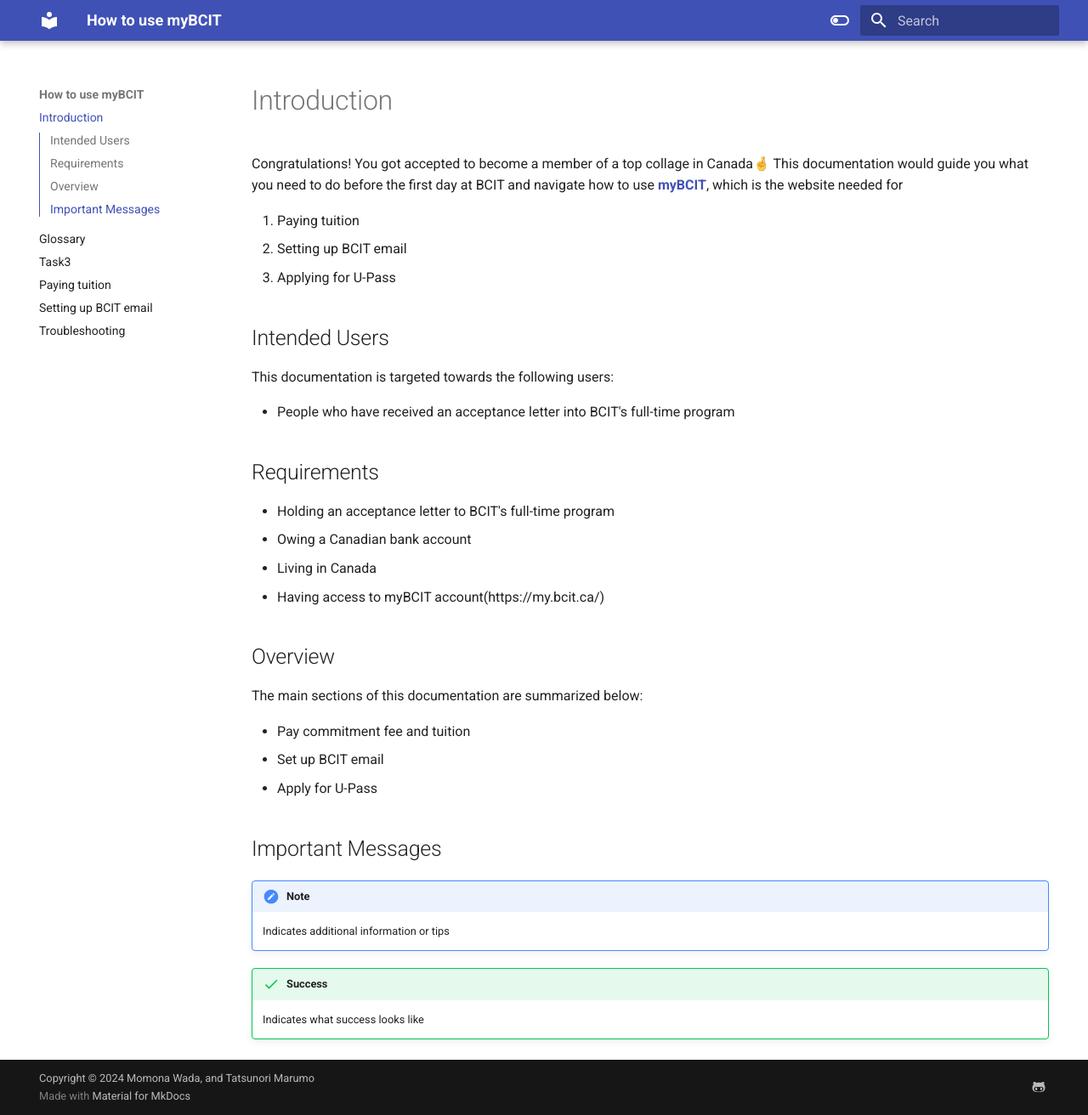
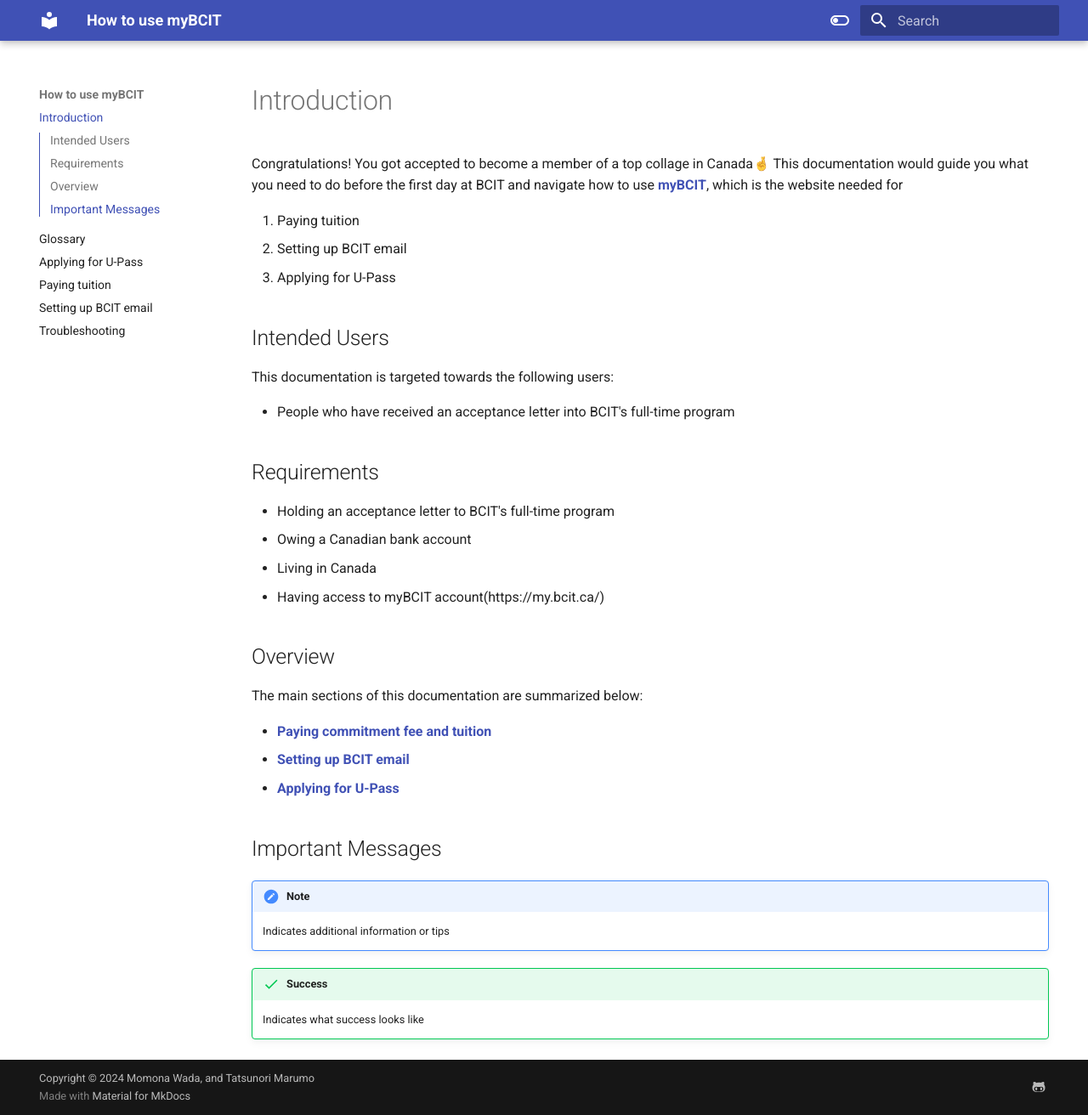
Before and after one commit to TatsunoriMarumo/myBCIT-Guide, an MkDocs documentation site: the page built from docs/index.md, in a window 1280 px wide and 1312 px high. Shown: the whole window at 85% size. Built offline with MkDocs 1.6.1 and Material for MkDocs 9.7.7, drawn with Linux system fonts in a browser that asks for light colours.

Commit message:
Add landings

```diff
--- /dev/null
+++ b/docs/applying-for-upass.md
@@ -0,0 +1 @@
+# Applying for U-Pass
--- a/docs/index.md
+++ b/docs/index.md
@@ -22,9 +22,9 @@
 ## Overview
 The main sections of this documentation are summarized below:
 
-- Pay commitment fee and tuition
-- Set up BCIT email
-- Apply for U-Pass
+- **[Paying commitment fee and tuition](paying-tuition)**
+- **[Setting up BCIT email](setting-up-email)**
+- **[Applying for U-Pass](applying-for-upass.md)**
 
 ## Important Messages
 !!! note
```
Also changed, not shown: docs/Task3.md (deleted).
